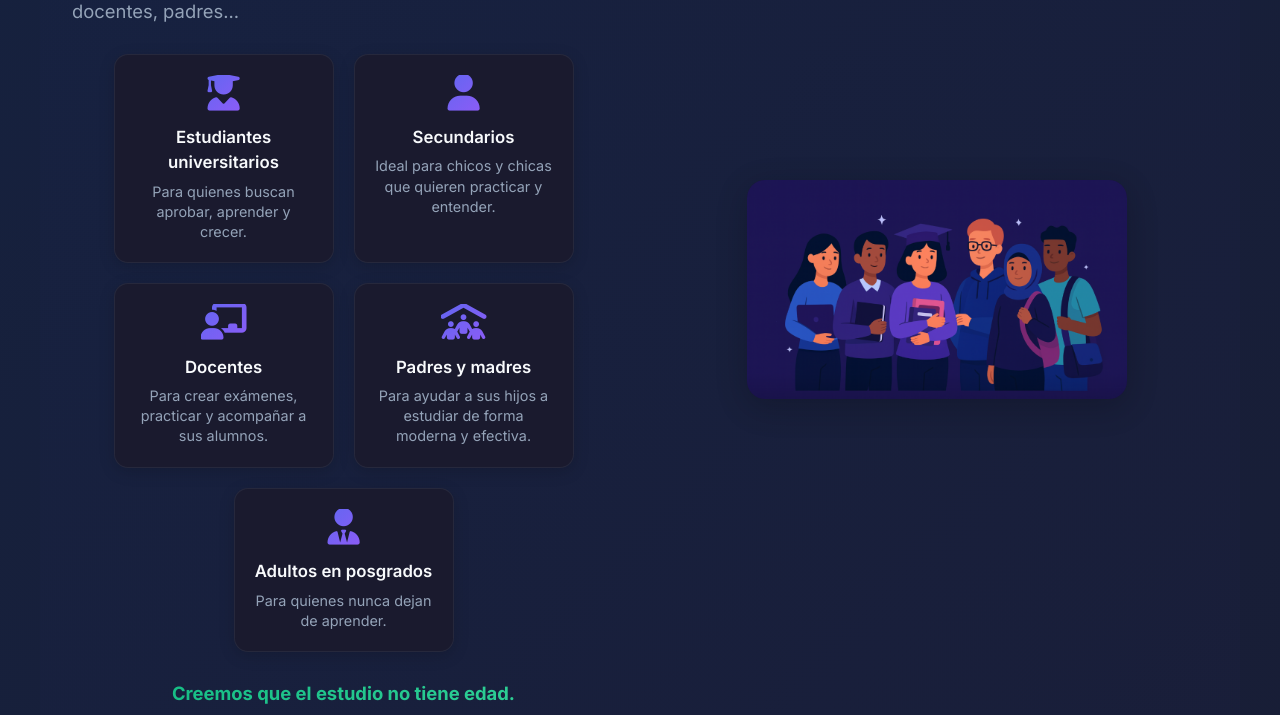
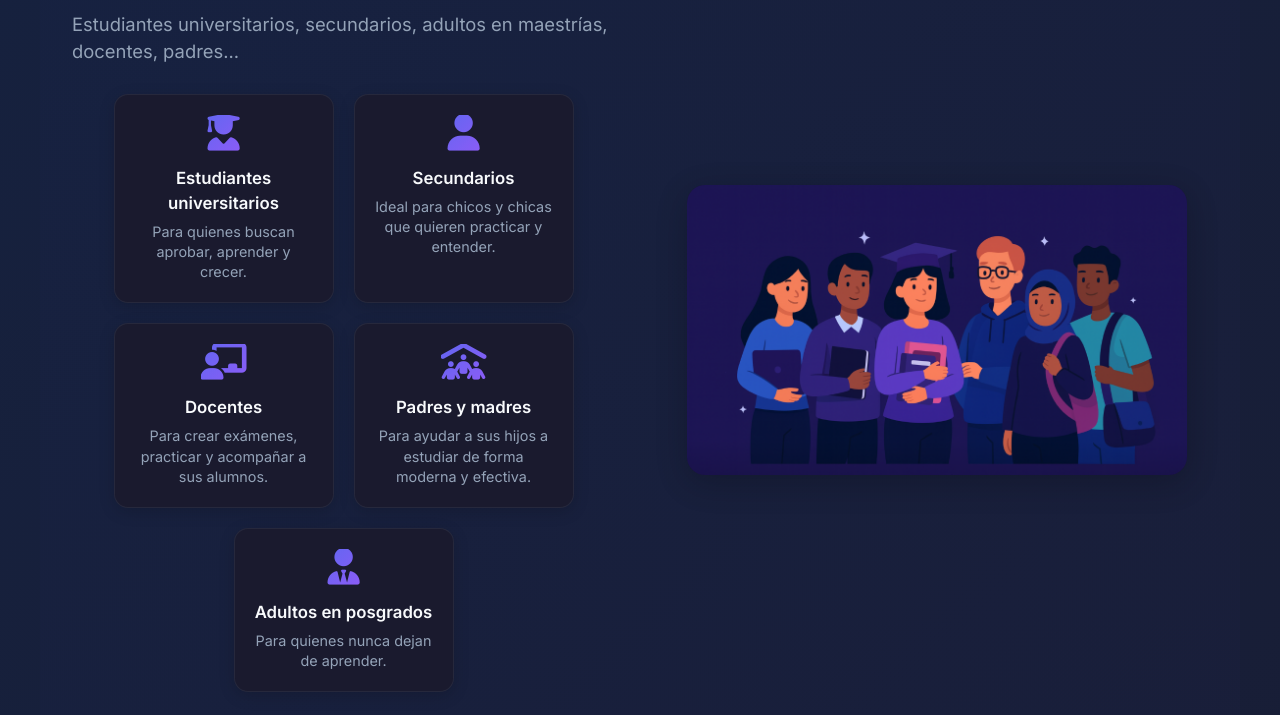
Before and after one commit to Bautiballatore/Focus, a Flask app: page / in a window 1280 px wide. Shown: the part 4457-5172 px from the top of the page. Run offline with Flask 3, Linux system fonts and the light colour scheme.

Commit message:
Increase image and icon sizes for better visibility

```diff
--- a/Templates/index.html
+++ b/Templates/index.html
@@ -375,7 +375,7 @@
 
     .alt-section-visual img {
         width: 100%;
-        max-width: 380px; /* Reducido de 400px */
+        max-width: 500px; /* Aumentado de 380px */
         border-radius: 18px; /* Reducido de 20px */
         box-shadow: var(--shadow-lg);
         object-fit: cover;
```
